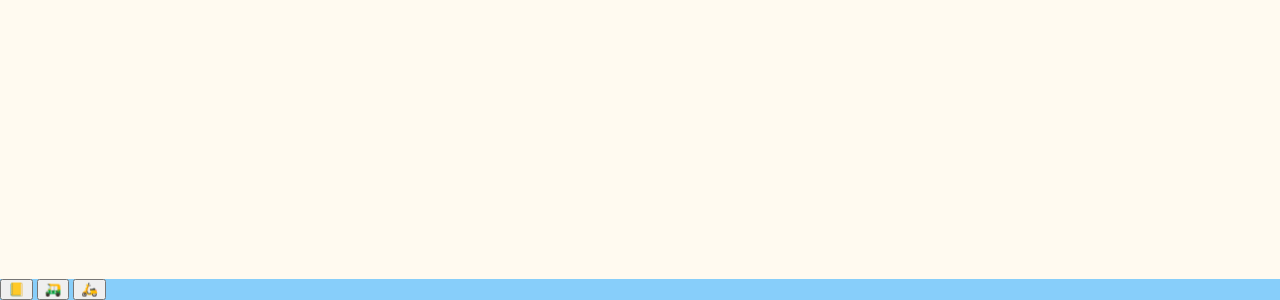
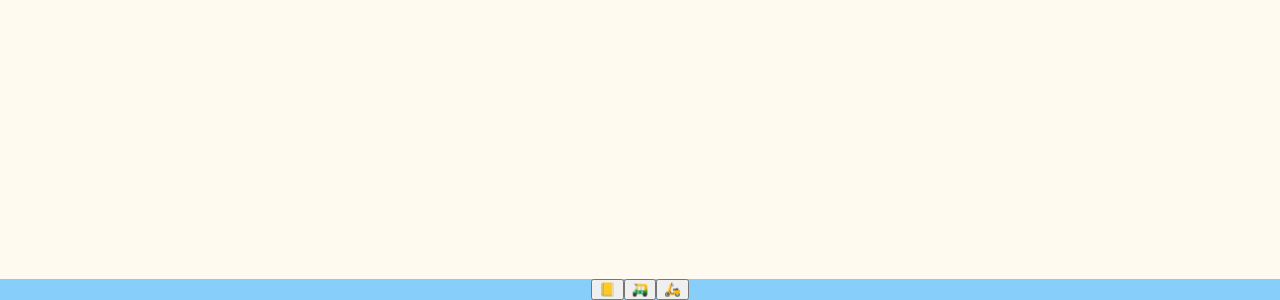
Before and after one commit to marwinburesch/css-layout, a website: page index.html in a window 1280 px wide. Shown: the part 500-800 px from the top of the page. Drawn offline with Linux system fonts and the light colour scheme.

Commit message:
Center footer

```diff
--- a/styles.css
+++ b/styles.css
@@ -17,4 +17,6 @@ body {
   right: 0;
   bottom: 0;
   background-color: lightskyblue;
+  display: flex;
+  justify-content: center;
 }
```
